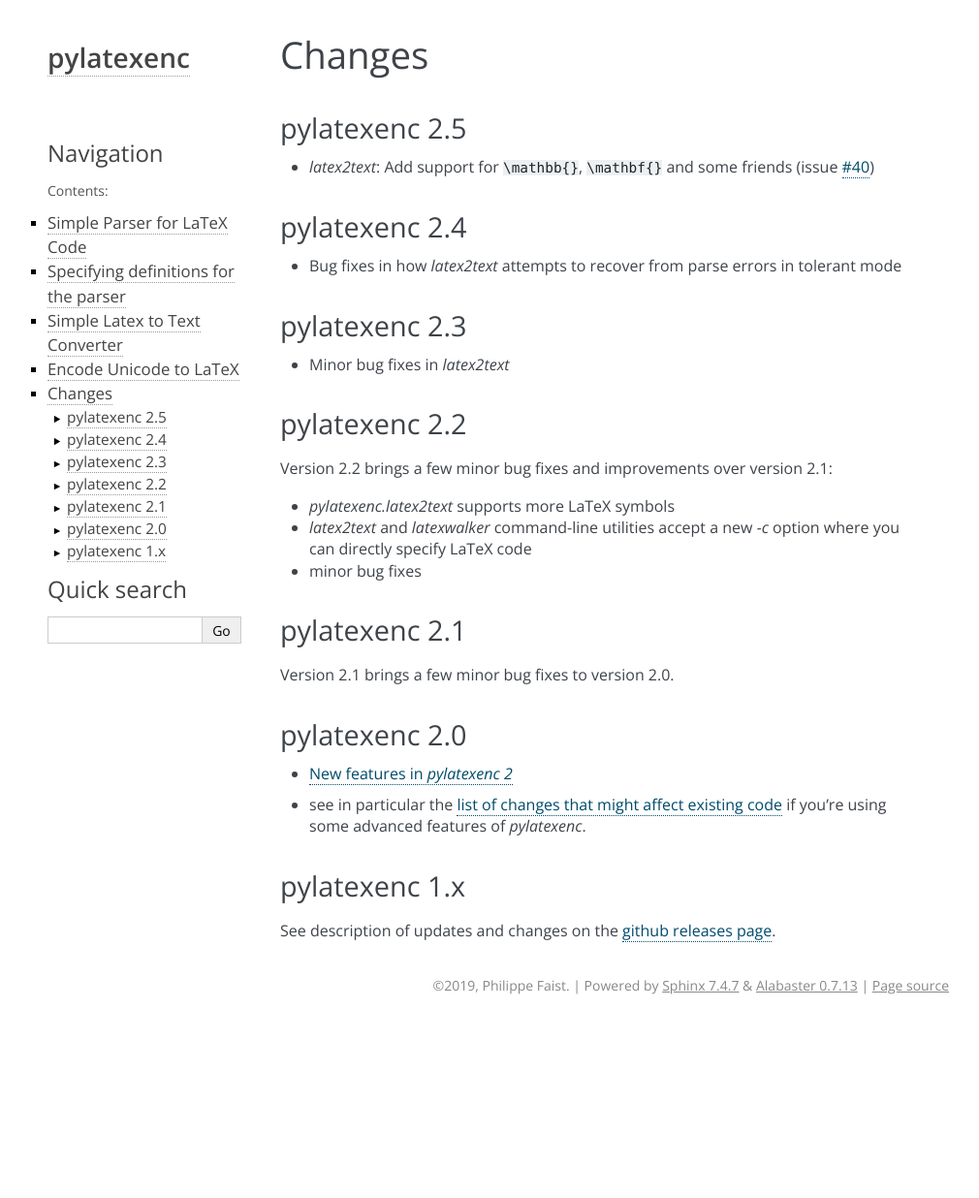
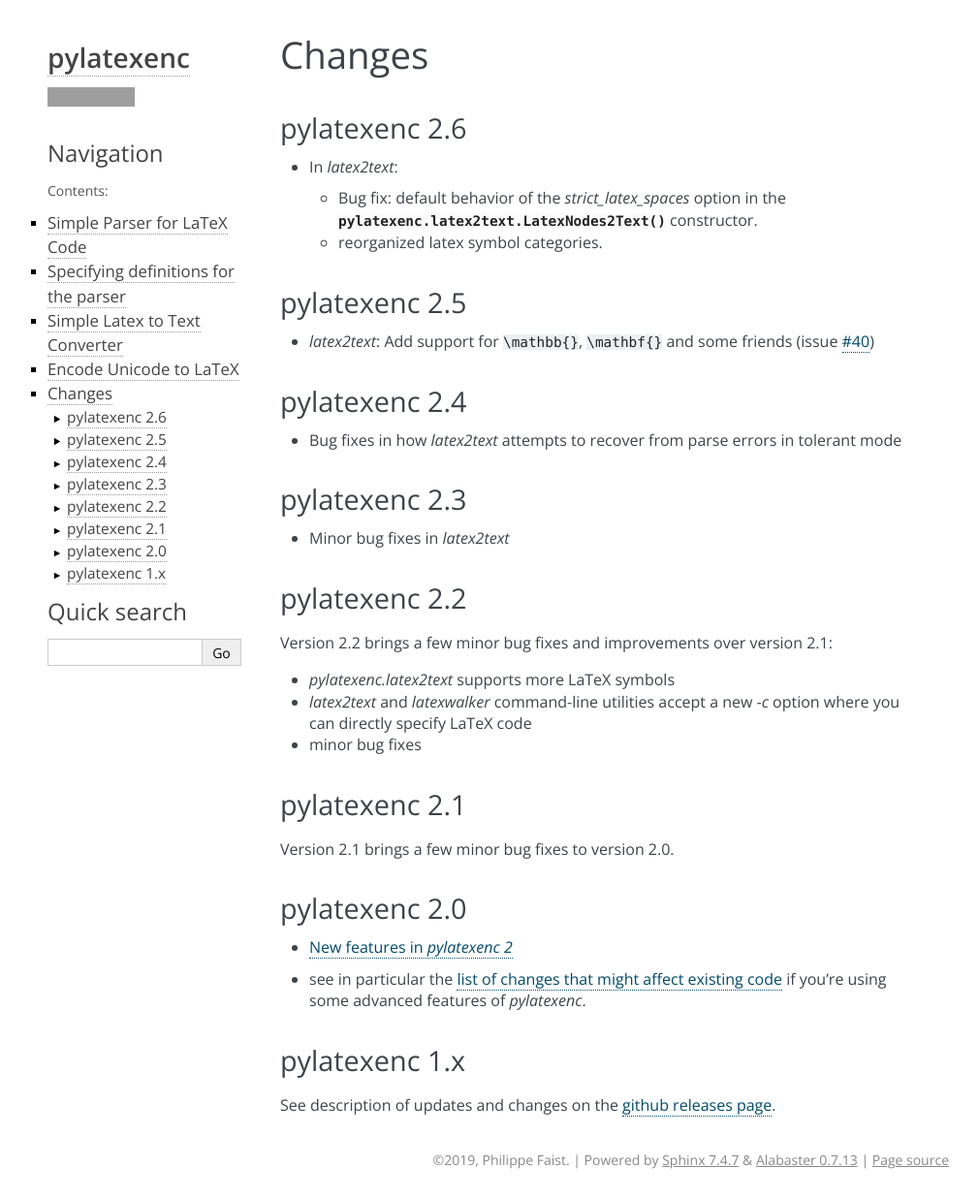
Before and after one commit to phfaist/pylatexenc, a Sphinx documentation site: the page built from doc/changes.rst, in a window 1280 px wide. Shown: the whole page at 97% size, without its empty margins (131-1141 px from the left). Built offline with Sphinx 7.4.7, drawn with Linux system fonts in a browser that asks for light colours; before the commit the page ends 1056 px from its top, so only the background shows below that; grey boxes are pictures that could not be loaded.

Commit message:
bump version file 2.6

```diff
--- a/doc/changes.rst
+++ b/doc/changes.rst
@@ -1,6 +1,17 @@
 ============
 Changes
 ============
+
+
+pylatexenc 2.6
+==============
+
+- In `latex2text`:
+
+  + Bug fix: default behavior of the `strict_latex_spaces` option in the
+    :py:class:`pylatexenc.latex2text.LatexNodes2Text()` constructor.
+
+  + reorganized latex symbol categories.
 
 
 pylatexenc 2.5
--- a/pylatexenc/version.py
+++ b/pylatexenc/version.py
@@ -39,4 +39,4 @@
 #   6) upload package to PyPI (twine upload dist/pylatexenc-X.X.tar.gz -r realpypi)
 #
 
-version_str = "2.5"
+version_str = "2.6"
```
